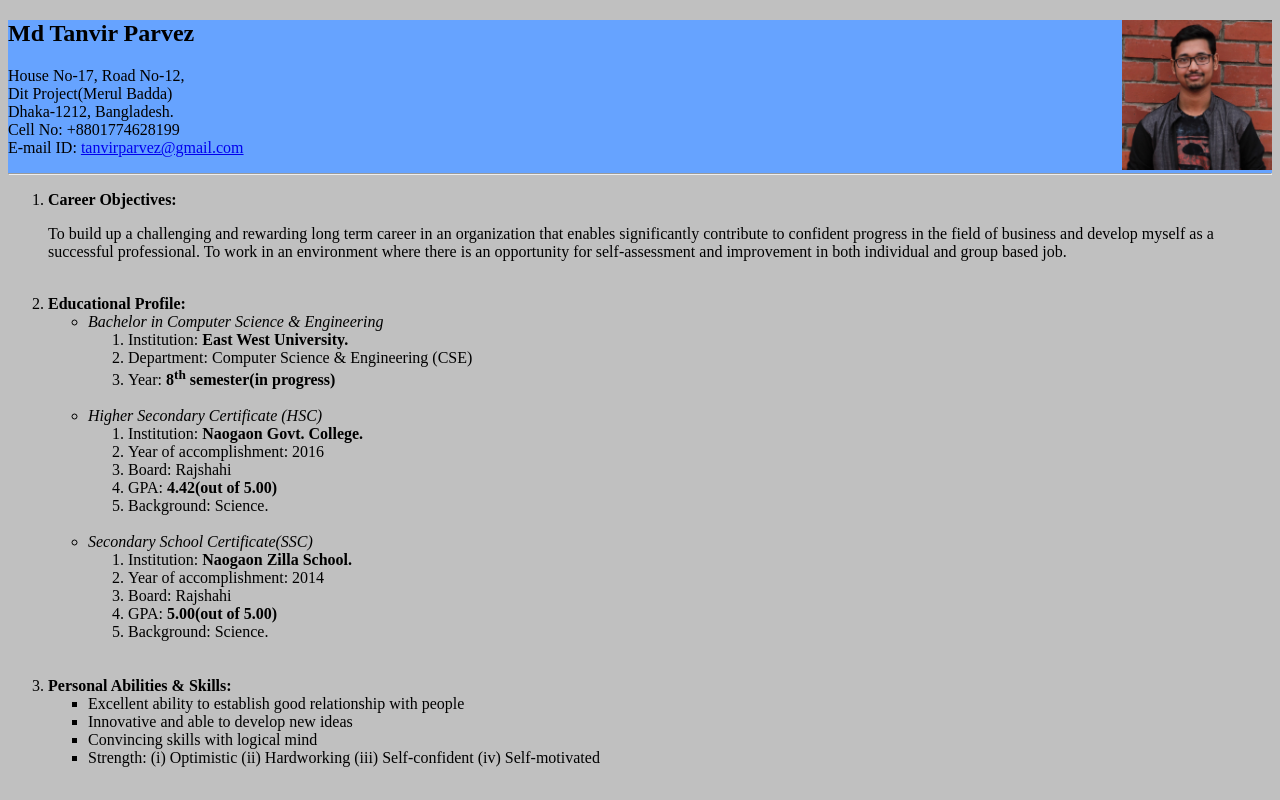
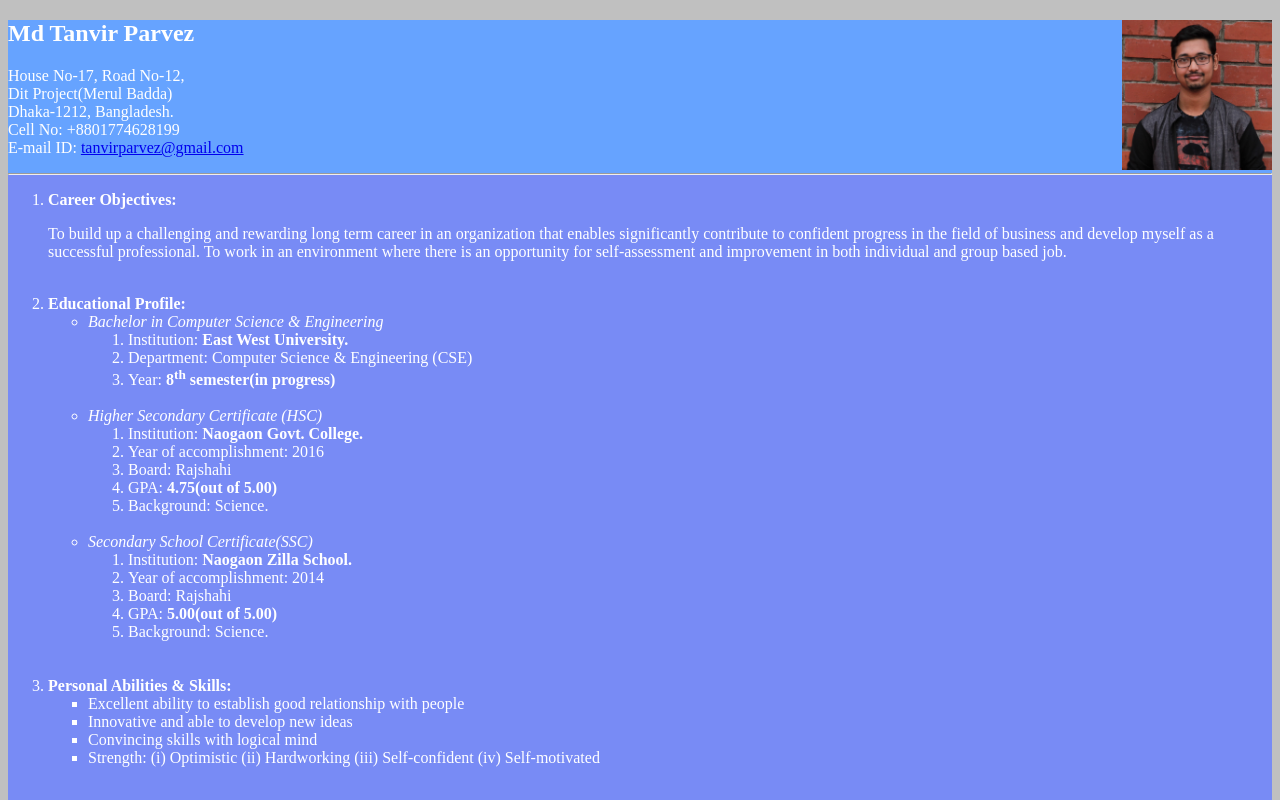
Before and after one commit to tanvir214/resume, a plain HTML site: page index.html in a window 1280 px wide. Shown: the top 800 px of the page. Drawn offline with Linux system fonts and the light colour scheme.

Commit message:
Update index.html

```diff
--- a/index.html
+++ b/index.html
@@ -1,5 +1,5 @@
 <!DOCTYPE html>
-<html style="background-color: silver" >
+<html style="background-color: silver;color: white" >
 <head>
 	<title>resume</title>
 	<style type="text/css">
@@ -7,16 +7,13 @@
 			background-color:  #66a3ff;
 
 		}
-		.tanvir{
-			background-color: #80aaff;
-		}
 	</style>
 
 
 
 	<section class="parvez">
 
-		<h1><img src="IMG.jpg" alt="picture" align="right" height="150" width="150">Md Tanvir Parvez</h1>
+		<h1 ><img src="IMG.jpg" alt="picture" align="right" height="150" width="150">Md Tanvir Parvez</h1>
 
 
 		<p>House No-17, Road No-12,<br>Dit Project(Merul Badda) <br>Dhaka-1212, Bangladesh.<br>Cell No: +8801774628199<br>E-mail ID: <a href="https://mail.google.com">tanvirparvez@gmail.com</a></p>
@@ -24,7 +21,7 @@
 	</section>
 </head>
 
-<body>
+<body style="background-color: #788BF5">
 
 <ol type="1">
 	<li><b>Career Objectives:</b>
@@ -48,7 +45,7 @@
 				<li>Institution: <b>Naogaon Govt. College.</b></li>
 				<li>Year of accomplishment: 2016</li>
 				<li>Board: Rajshahi</li>
-				<li>GPA:<b> 4.42(out of 5.00)</b></li>
+				<li>GPA:<b> 4.75(out of 5.00)</b></li>
 				<li>Background: Science.</li>
 			</ol><br>
 
```
